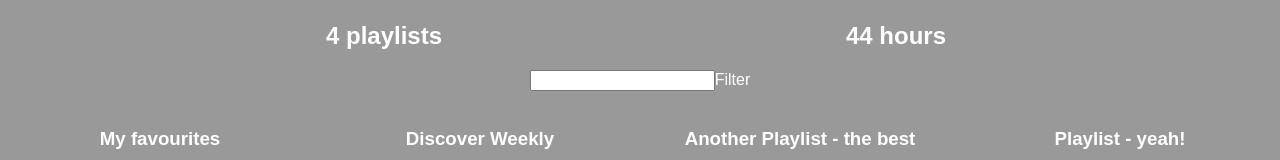
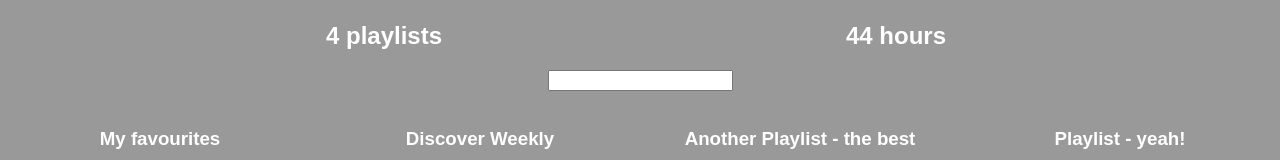
Before and after one commit to coddot/better-playlists-condurachi, a React (Create React App) app: page / in a window 1280 px wide. Shown: the part 132-292 px from the top of the page. Built offline with nearby package versions, Linux system fonts and the light colour scheme.

Commit message:
end of #11 React JS prototyping
https://www.youtube.com/watch?v=XZScIWYIkNw

added filter functionality to the playlists

```diff
--- a/src/App.js
+++ b/src/App.js
@@ -71,8 +71,7 @@ class Filter extends Component {
     return(
       <div style={defaultStyle}>
         <img src="" alt=""/>
-        <input type="text"/>
-        Filter
+        <input type="text" onKeyUp={event => this.props.onTextChange(event.target.value)}/>
       </div>
     );
   }
@@ -94,7 +93,10 @@ class Playlist extends Component {
 class App extends Component {
   constructor() {
     super()
-    this.state = {serverData: {}}
+    this.state = {
+      serverData: {},
+      filterString: ''
+    }
   }
   componentDidMount() {
     setTimeout( /* insert a delay to mimic taking to a server */
@@ -112,9 +114,15 @@ class App extends Component {
             </h1>
             <PlaylistCounter playlists = {this.state.serverData.user.playlists}/>
             <HoursCounter playlists = {this.state.serverData.user.playlists}/>
-            <Filter/>
+            <Filter onTextChange = {text => this.setState({filterString: text})}/>
             {
-              this.state.serverData.user.playlists.map(playlist => <Playlist playlist={playlist}/>) /** map = it's a way of transforming an array to another array; it goes in the entire playlits array and each playlist will transfrom and create a new object with that */
+              this.state.serverData.user.playlists.filter( /** expects its parameter function to be a callback function*/
+                playlist => playlist.name.toLocaleLowerCase().includes(
+                  this.state.filterString.toLocaleLowerCase()
+                )
+              ).map( /** map = it's a way of transforming an array to another array; it goes in the entire playlits array and each playlist will transfrom and create a new object with that */
+                playlist => <Playlist playlist={playlist}/>
+              )
             }
           </div> : <h1 style={defaultStyle}>Loading...</h1>
         }
```
